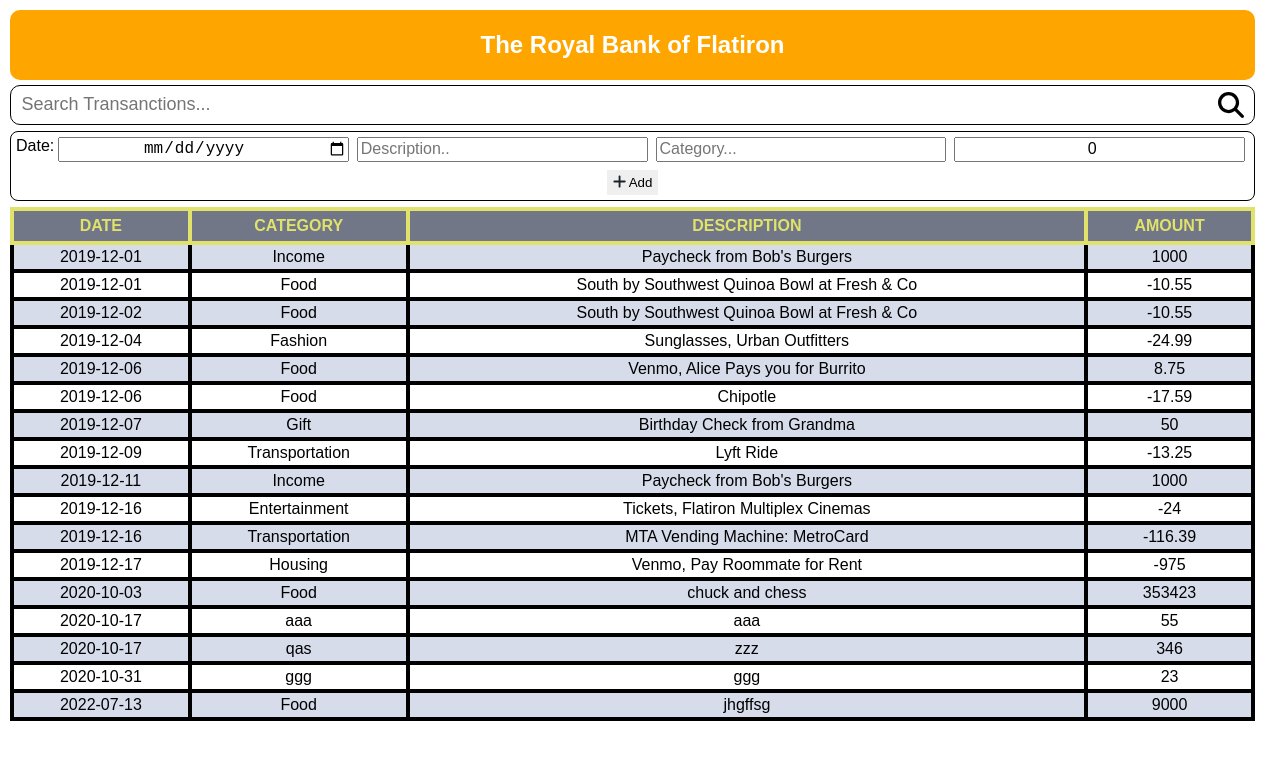
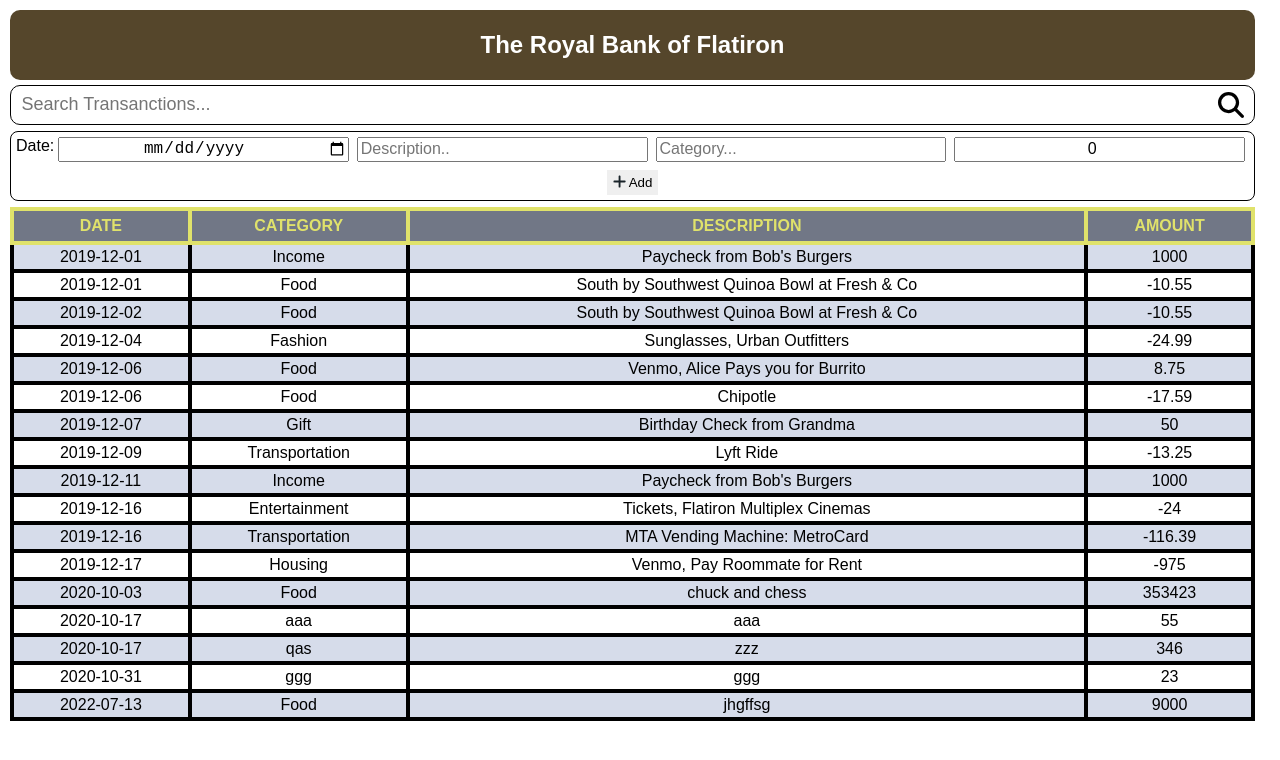
Before and after one commit to CaseyOchieng/Bank-react, a React (Create React App) app: page / in a window 1280 px wide. Shown: the top 760 px of the page. Built offline with nearby package versions, Linux system fonts and the light colour scheme; data requests are answered from the project's data file.

Commit message:
Add logo

```diff
--- a/src/App.css
+++ b/src/App.css
@@ -21,7 +21,7 @@ body {
   padding: 5px;
 }
 .header-text{
-  background: orange;
+  background: rgb(85, 70, 43);
   color: white;
   border-radius: 10px;
   padding: 1px;
```
